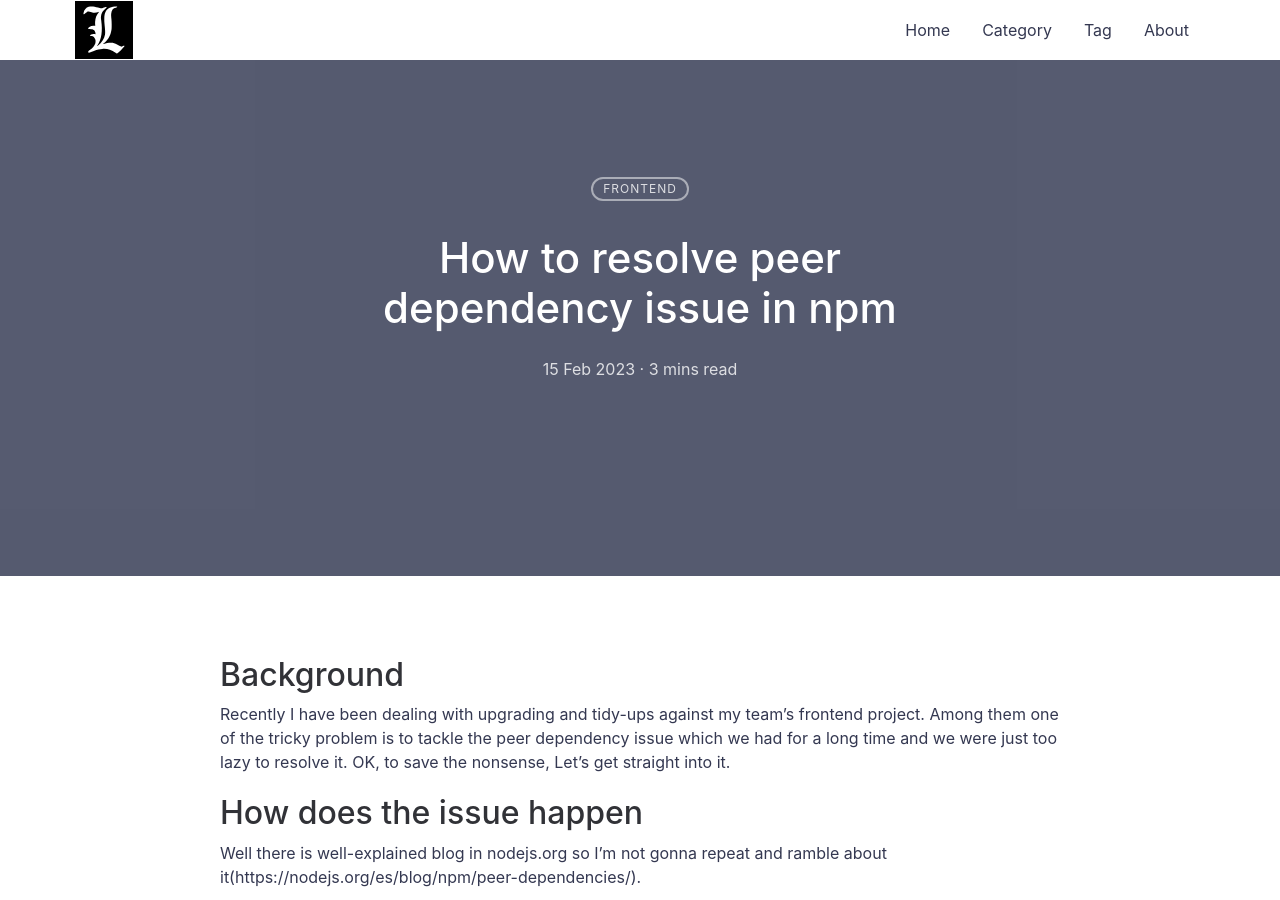
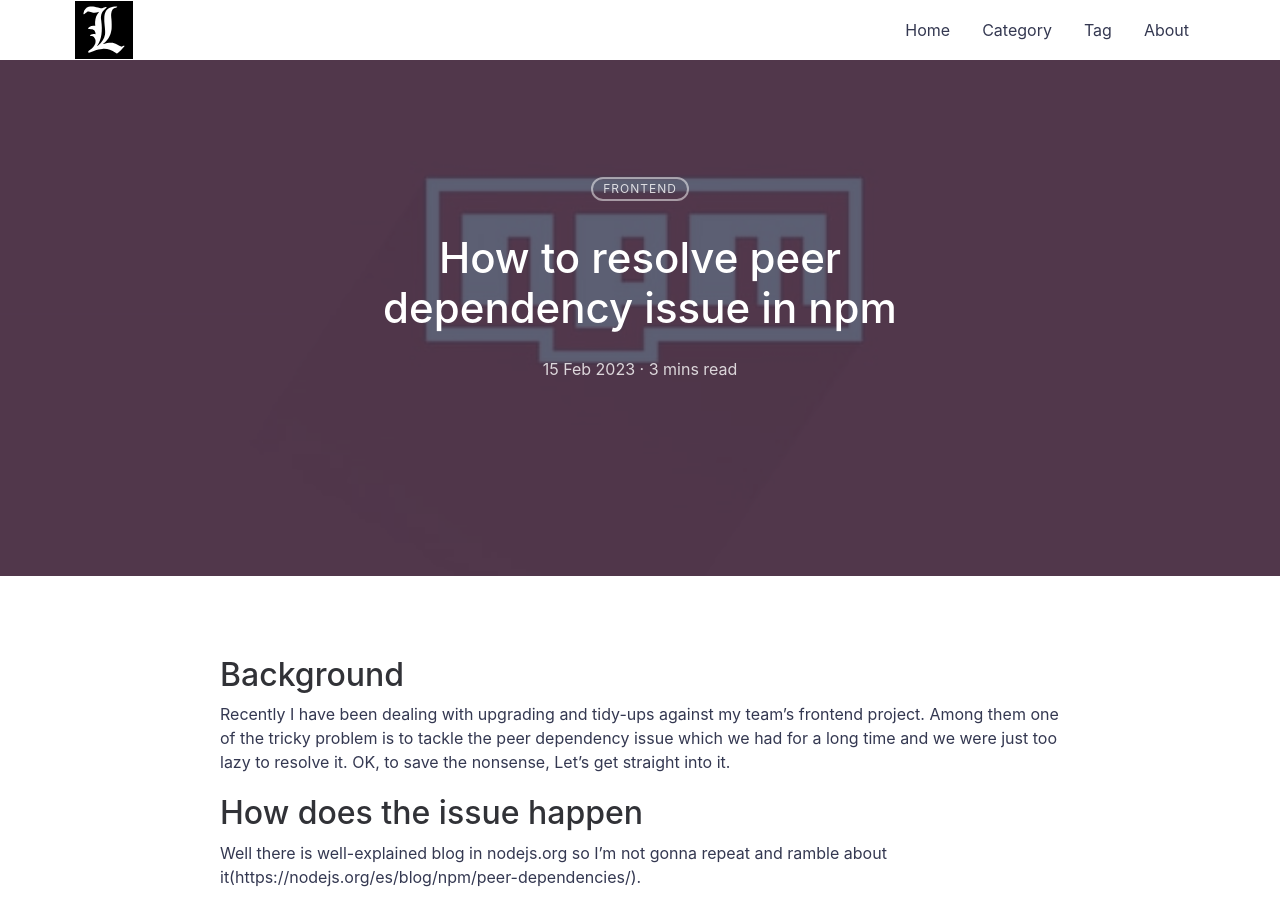
Before and after one commit to luhao-yang/luhao-yang.github.io, a Jekyll site: the page built from _posts/blogs-2023/2023-02-15-how-to-resolve-peer-dependency-issue.md, in a window 1280 px wide and 900 px high. Built offline with Jekyll 4.4.1, drawn with Linux system fonts in a browser that asks for light colours; comment, search, counter and statistics services are not loaded.

Commit message:
fix feature img iusse in post

```diff
--- a/_layouts/post.html
+++ b/_layouts/post.html
@@ -20,7 +20,7 @@ layout: compress
 {% include header.html %}
 
   {% if page.featured-img %}
-  <div class="hero lazyload" data-bg="{{ site.url }}{{ site.baseurl }}/assets/img/posts_cover/generated/{{ page.featured-img }}.jpg">
+  <div class="hero lazyload" data-bg="{{ site.url }}{{ site.baseurl }}/assets/img/posts_cover/original/{{ page.featured-img }}.jpg">
   {% else %}
   <div class="hero dark-bg">
   {% endif %}
```
